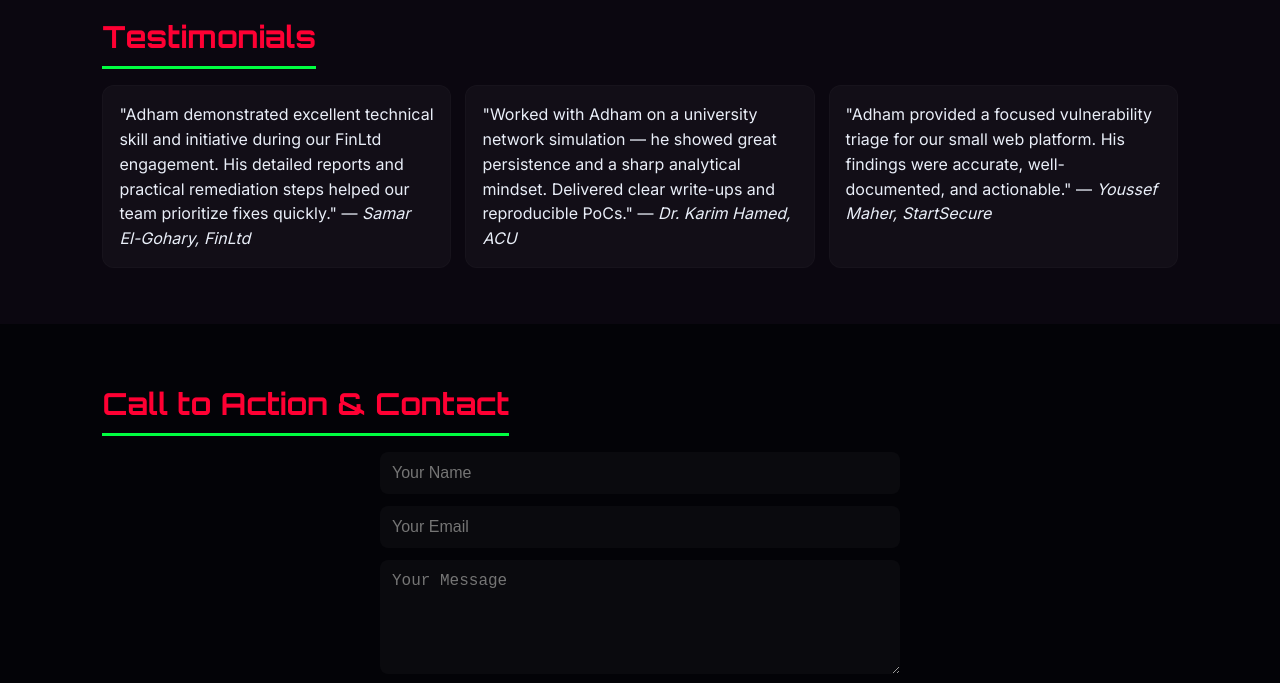
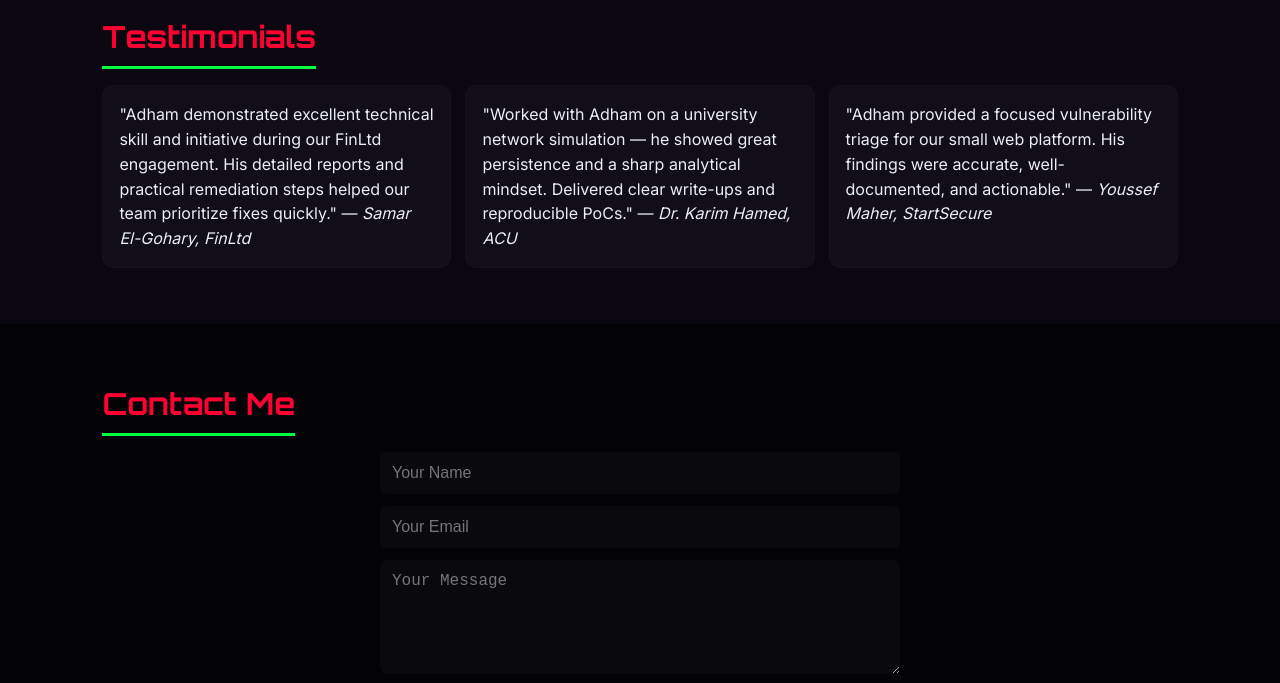
Before and after one commit to 0xStr4nge/portfolio, a plain HTML site: page index.html in a window 1280 px wide. Shown: the part 3849-4532 px from the top of the page. Drawn offline with nearby package versions, Linux system fonts and the light colour scheme.

Commit message:
Update index.html

```diff
--- a/index.html
+++ b/index.html
@@ -297,7 +297,7 @@ body.light .links a{color:var(--matrix-green);}
 
 <!-- CONTACT -->
 <section id="contact" data-aos="fade-up">
-<h2>Call to Action & Contact</h2>
+<h2>Contact Me</h2>
 <form action="https://formspree.io/f/yourformid" method="POST" aria-label="Contact form">
   <input type="text" name="name" placeholder="Your Name" required>
   <input type="email" name="_replyto" placeholder="Your Email" required>
```
